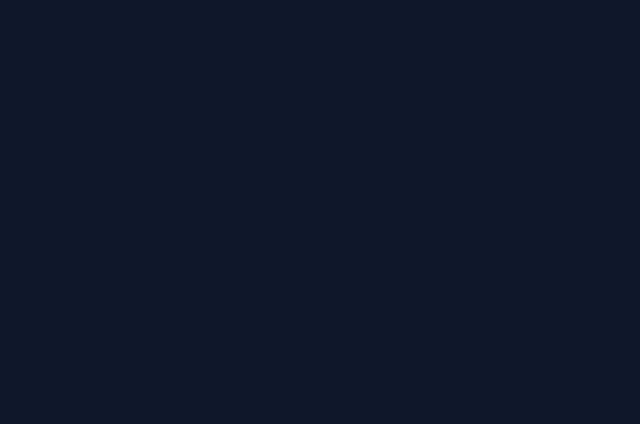
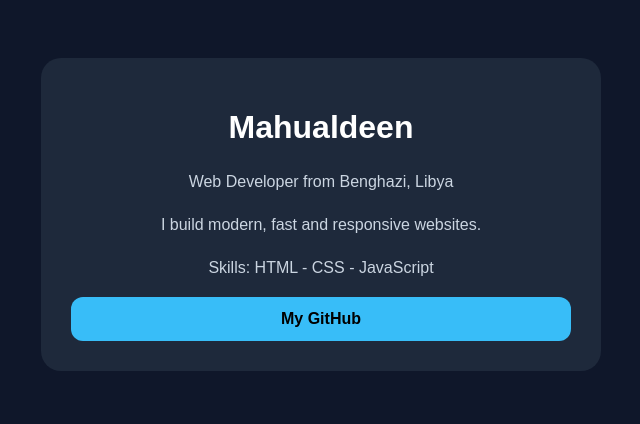
Before and after one commit to MA825580/portfolio, a plain HTML site: page index.html in a window 1280 px wide. Shown: the whole page, without its empty margins (319-959 px from the left). Drawn offline with Linux system fonts and the light colour scheme.

Commit message:
Update portfolio title and styling in index.html

```diff
--- a/index.html
+++ b/index.html
@@ -1,14 +1,25 @@
 <!DOCTYPE html>
-<html lang="ar" dir="rtl">
+<html>
 <head>
 <meta charset="UTF-8">
 <meta name="viewport" content="width=device-width, initial-scale=1.0">
-<title>Mahualdeen Gafar Mosa | Portfolio</title>
+<title>Mahualdeen</title>
 <style>
-*{margin:0;padding:0;box-sizing:border-box;font-family:Arial,sans-serif}
-body{background:#0f172a;color:white;text-align:center;padding:20px}
-.card{background:#1e293b;max-width:500px;margin:30px auto;padding:30px;border-radius:20px;box-shadow:0 10px 30px rgba(0,0,0,.4)}
-img{width:130px;height:130px;border-radius:50%;object-fit:cover;border:3px solid #38bdf8;margin-bottom:15px}
-h1{font-size:28px;margin-bottom:5px}
-h1 span{color:#38bdf8}
-p{color:#cbd5e1;line-height
+body{background:#0f172a;color:white;text-align:center;font-family:Arial;padding:20px}
+.card{background:#1e293b;max-width:500px;margin:30px auto;padding:30px;border-radius:20px}
+h1{font-size:32px}
+span{color:#38bdf8}
+p{color:#cbd5e1;line-height:1.7}
+a{display:block;background:#38bdf8;color:#000;padding:13px;border-radius:12px;text-decoration:none;font-weight:bold;margin-top:15px}
+</style>
+</head>
+<body>
+<div class="card">
+<h1>Mahualdeen</h1>
+<p>Web Developer from Benghazi, Libya</p>
+<p>I build modern, fast and responsive websites.</p>
+<p>Skills: HTML - CSS - JavaScript</p>
+<a href="https://github.com/MA825580">My GitHub</a>
+</div>
+</body>
+</html>
```
